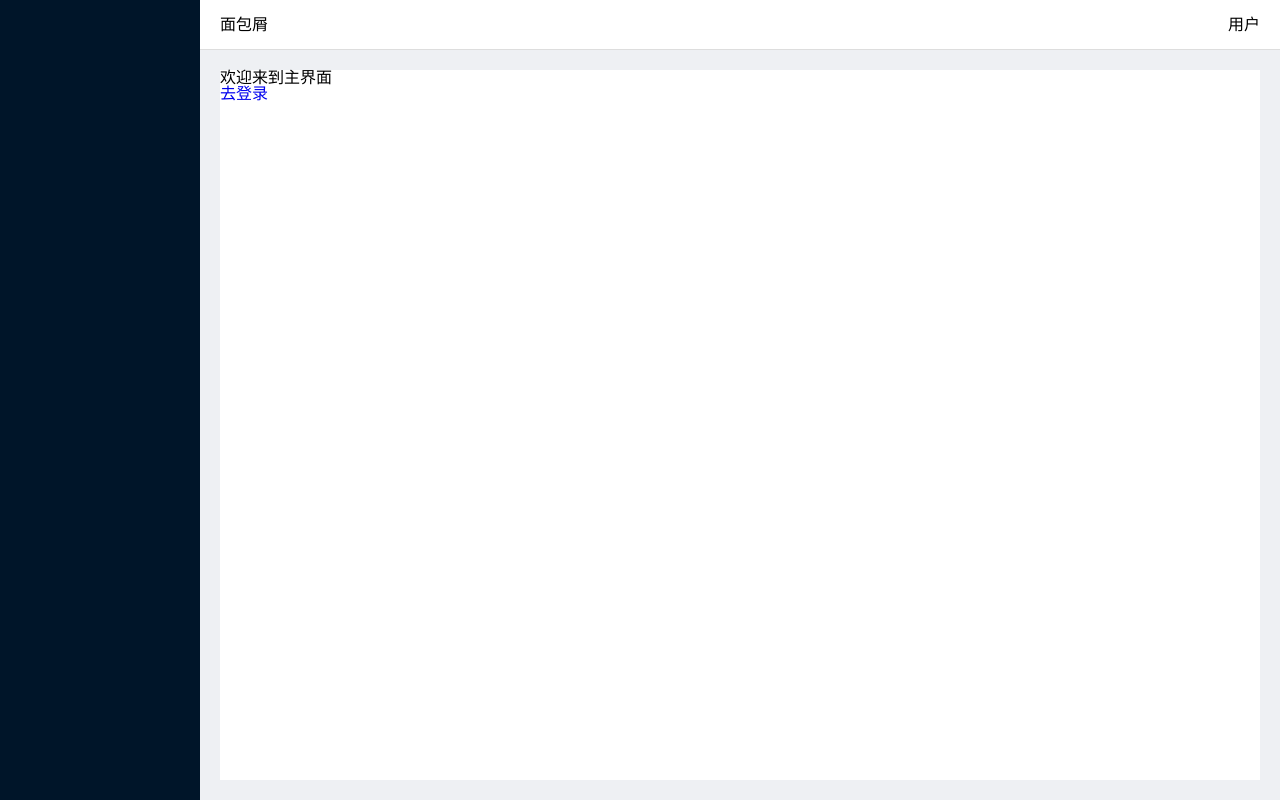
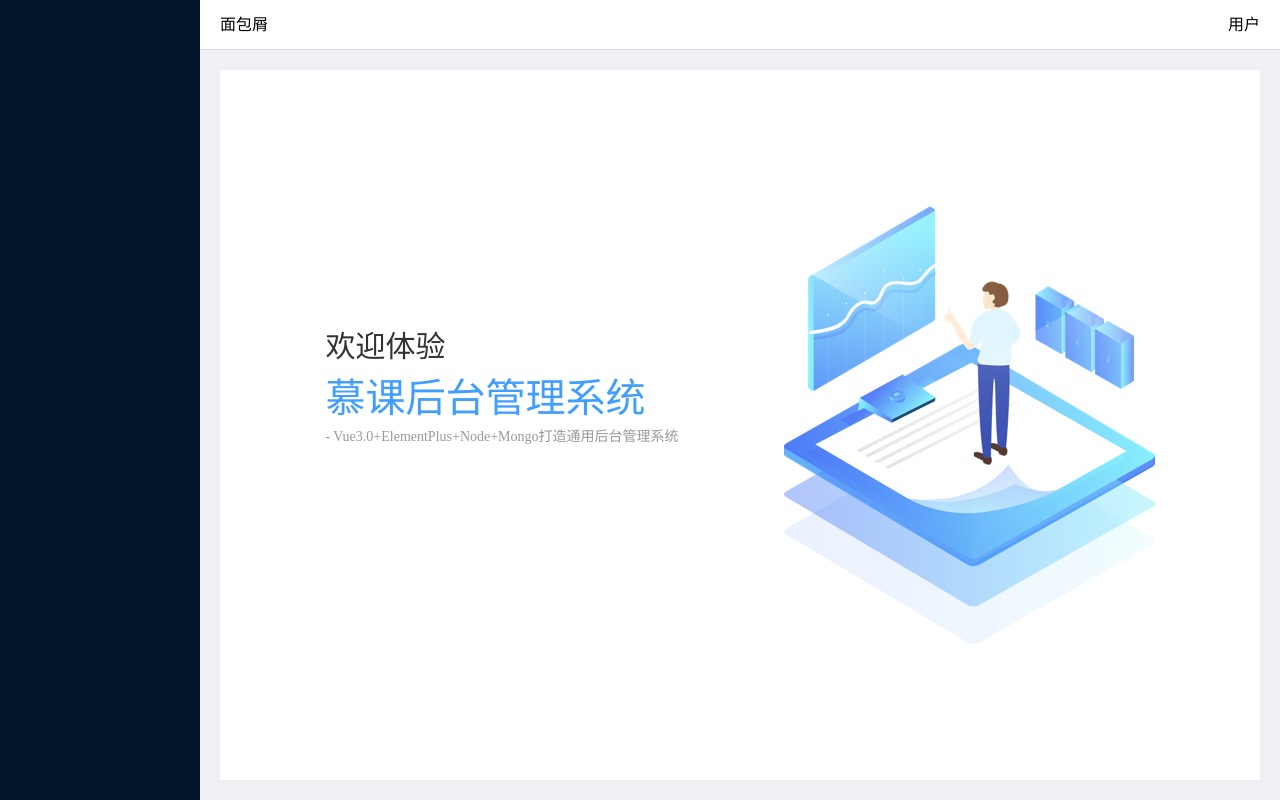
Before and after one commit to miles-rush/manager-fe, a Vue app: page /#/welcome in a window 1280 px wide. Built offline with nearby package versions, Linux system fonts and the light colour scheme.

Commit message:
欢迎页面实现

```diff
--- a/src/views/Welcome.vue
+++ b/src/views/Welcome.vue
@@ -1,7 +1,11 @@
 <template>
-  <div>
-    <h1>欢迎来到主界面</h1>
-    <router-link to="/login">去登录</router-link>
+  <div class="welcome">
+    <div class="content">
+      <div class="sub-title">欢迎体验</div>
+      <div class="title">慕课后台管理系统</div>
+      <div class="desc">- Vue3.0+ElementPlus+Node+Mongo打造通用后台管理系统</div>
+    </div>
+    <div class="img"></div>
   </div>
 </template>
 
@@ -14,6 +18,36 @@ export default {
 
 
 
-<style scoped>
-
+<style lang="scss">
+.welcome {
+  display: flex;
+  justify-content: center;
+  align-items: center;
+  height: 100%;
+  .content {
+    position: relative;
+    bottom: 40px;
+    .sub-title {
+      font-size: 30px;
+      line-height: 42px;
+      color: #333;
+    }
+    .title{
+      font-size: 40px;
+      line-height: 62px;
+      color: #409eff;
+    }
+    .desc{
+      text-align: right;
+      font-size: 14px;
+      color: #999;
+    }
+  }
+  .img {
+    margin-left: 105px;
+    background-image: url(./../assets/images/welcome.png);
+    width: 371px;
+    height: 438px;
+  }
+}
 </style>
```
